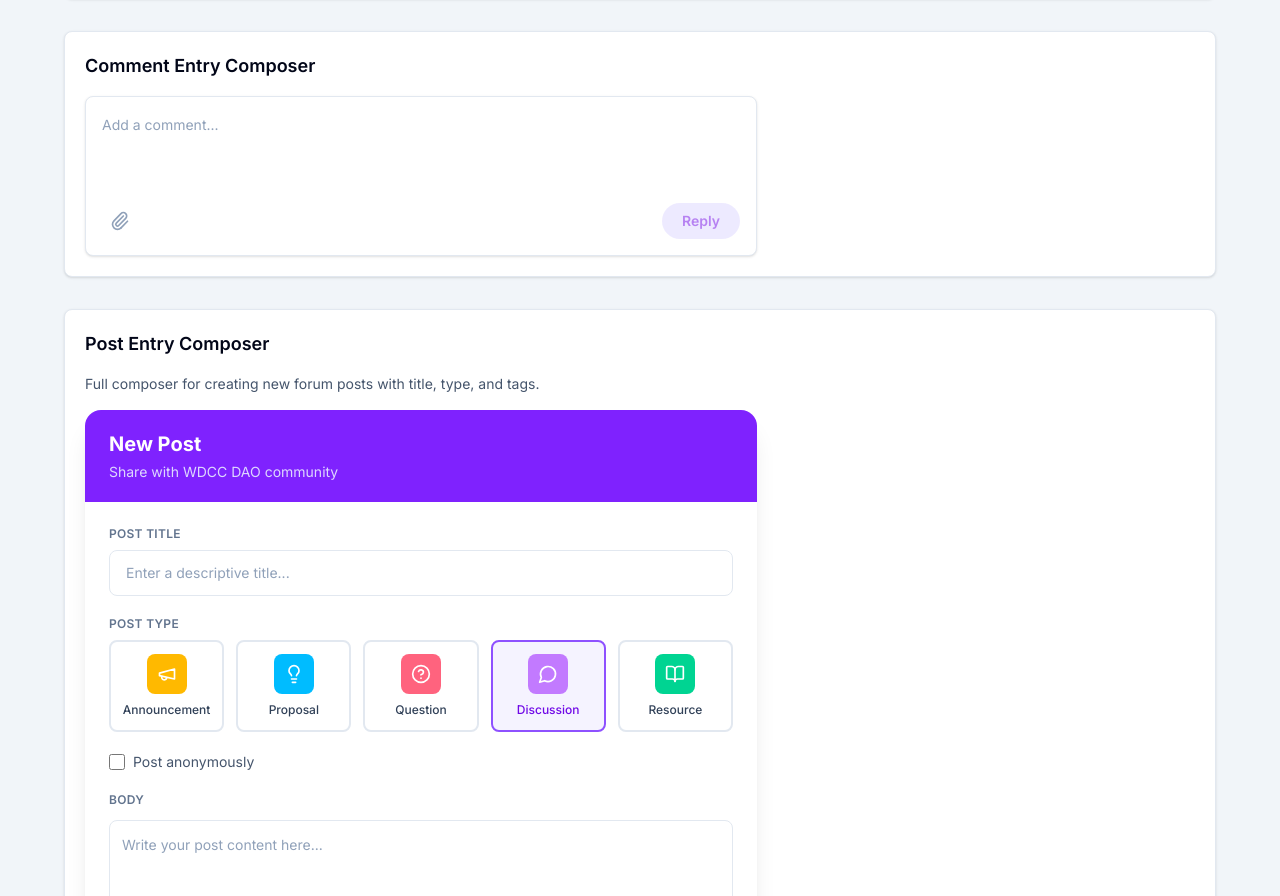
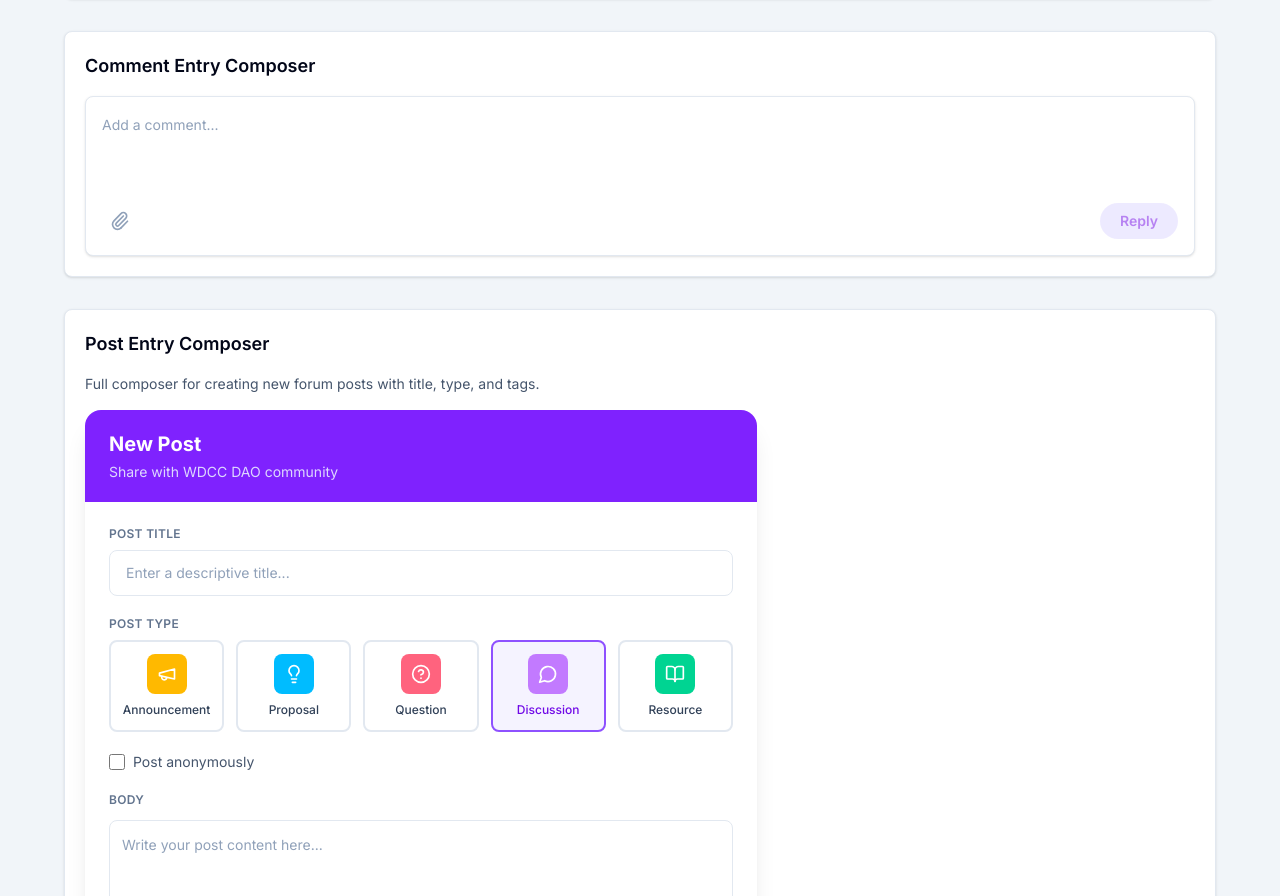
Before and after one commit to UoaWDCC/oce, a Next.js app: page /dev/chat-forum in a window 1280 px wide. Shown: the part 1451-2347 px from the top of the page. Built offline with nearby package versions, Linux system fonts and the light colour scheme; a web font is replaced by a local one.

Commit message:
fix: match CommentEntryComposer width to CommentCard

```diff
--- a/src/app/dev/chat-forum/ChatForumPreviewClient.tsx
+++ b/src/app/dev/chat-forum/ChatForumPreviewClient.tsx
@@ -252,7 +252,6 @@ export default function ChatForumPreviewClient() {
 
         <section className="grid gap-4 rounded-lg border border-slate-200 bg-white p-5 shadow-sm">
           <h2 className="text-lg font-semibold">Comment Entry Composer</h2>
-          <div className="max-w-2xl">
           <CommentEntryComposer
             showAttachment
             onSubmit={async (payload) => {
@@ -260,7 +259,6 @@ export default function ChatForumPreviewClient() {
               await new Promise((resolve) => setTimeout(resolve, 1000));
             }}
           />
-          </div>
         </section>
 
         <section className="grid gap-4 rounded-lg border border-slate-200 bg-white p-5 shadow-sm">
```
Lines whose indentation alone changed are shown as unchanged.
